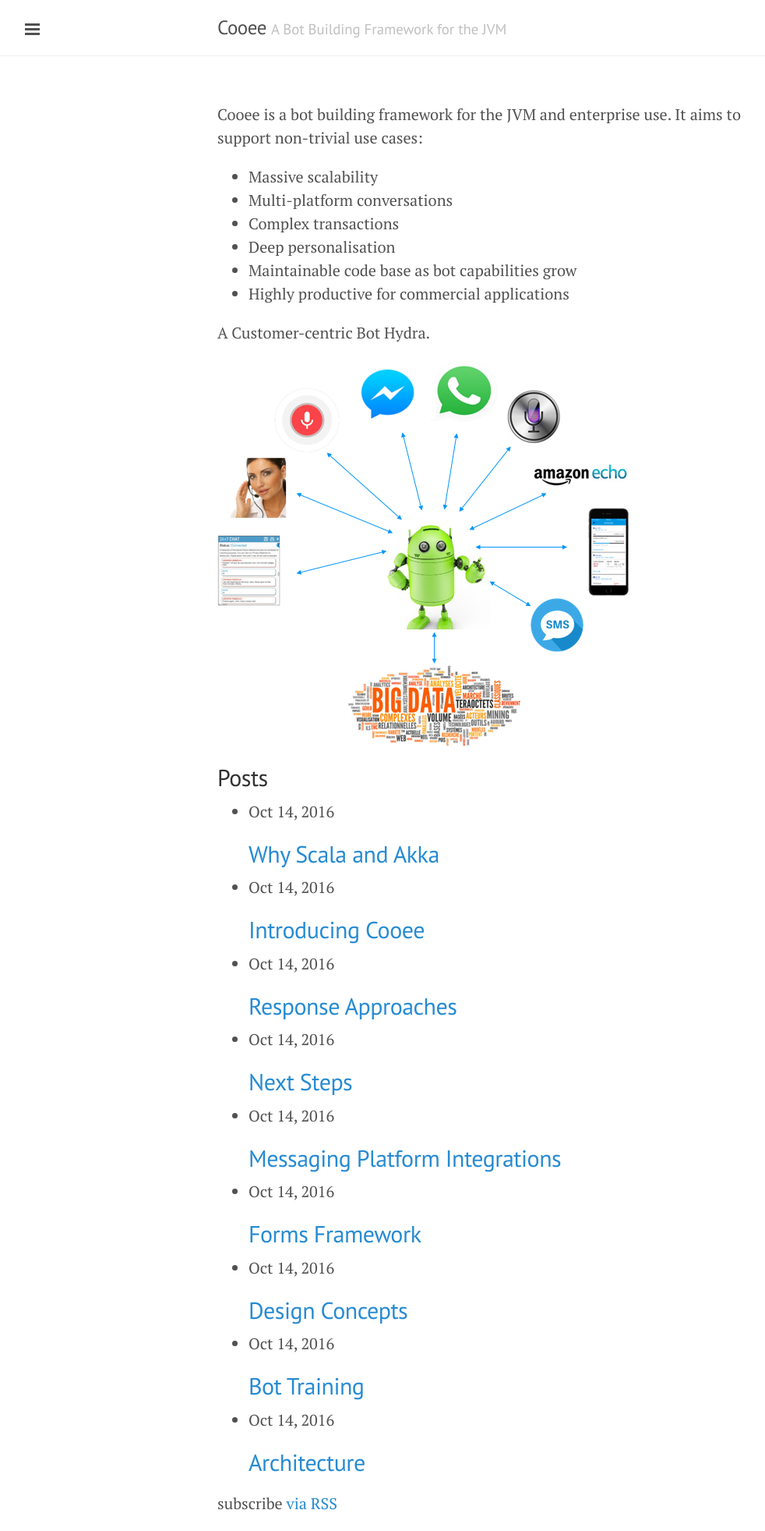
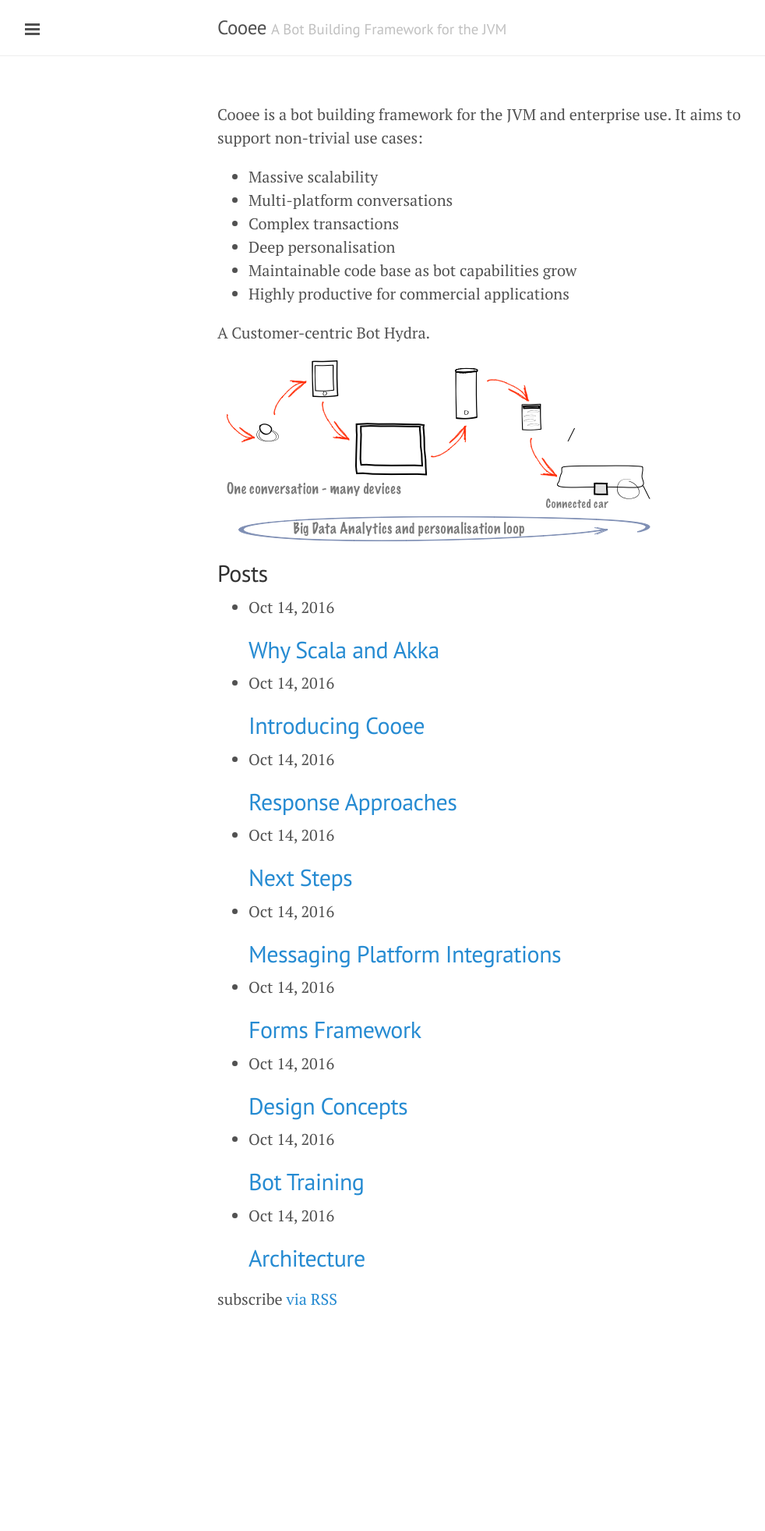
Before and after one commit to cooeeai/cooeeai.github.io, a Jekyll site: the page built from index.md, in a window 1280 px wide. Shown: the whole page at 78% size, without its empty margins (1-983 px from the left). Built offline with Jekyll 4.4.1, drawn with Linux system fonts in a browser that asks for light colours; after the commit the page ends 1701 px from its top, so only the background shows below that.

Commit message:
update hydra bot diagram

```diff
--- a/index.md
+++ b/index.md
@@ -16,4 +16,4 @@
 
 A Customer-centric Bot Hydra.
 
-![Hydra Bot](/public/hydra-bot.png)
+![Hydra Bot](/public/multi-device.png)
```
Also changed, not shown: public/multi-device.png (added).
